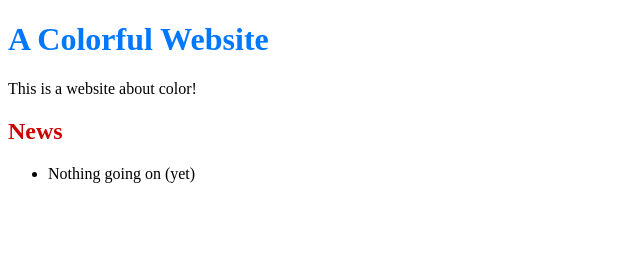
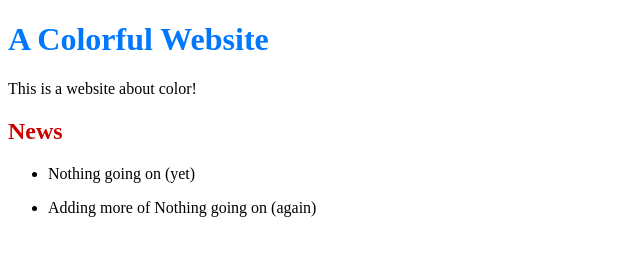
Before and after one commit to testuser22420/my-git-repo, a plain HTML site: page index.html in a window 1280 px wide. Shown: the whole page, without its empty margins (0-640 px from the left). Drawn offline with Linux system fonts and the light colour scheme.

Commit message:
updated index file

```diff
--- a/index.html
+++ b/index.html
@@ -12,5 +12,8 @@
   <ul>
     <li>Nothing going on (yet)</li>
   </ul>
+  <ul>
+    <li>Adding more of Nothing going on (again)</li>
+  </ul>
 </body>
 </html>
```
